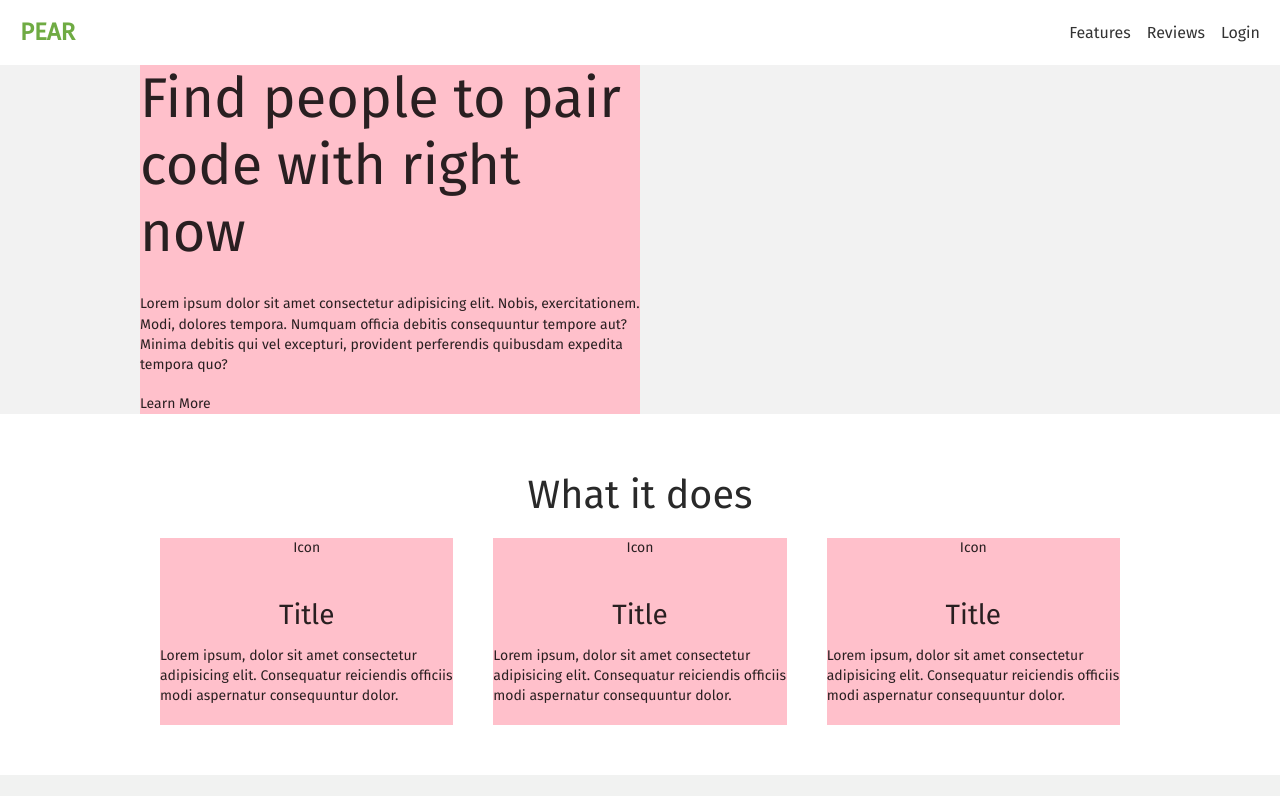
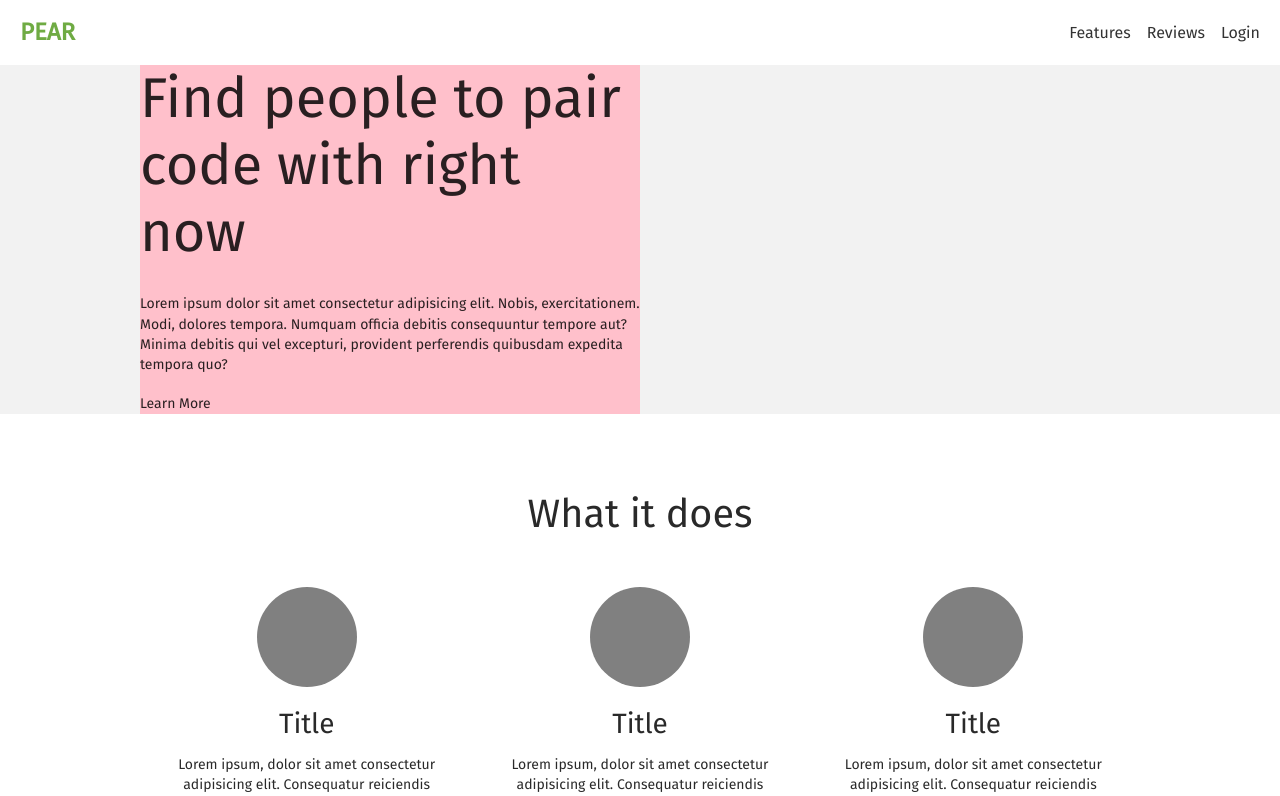
Before and after one commit to chazmcgrill/pair-coding-app, a React (Create React App) app in the folder client/: page / in a window 1280 px wide. Shown: the top 796 px of the page. Built offline with nearby package versions, Linux system fonts and the light colour scheme; no server answers.

Commit message:
Adds Features Styling / Improves Section Styling

```diff
--- a/client/src/app/components/landingpage/Features.js
+++ b/client/src/app/components/landingpage/Features.js
@@ -6,19 +6,19 @@ export default () => (
     <Section title="What it does">
         <div className="features">
             <div className="feature">
-                <div>Icon</div>
+                <div className="feature_icon" />
                 <h3>Title</h3>
-                <p className="feature__text">Lorem ipsum, dolor sit amet consectetur adipisicing elit. Consequatur reiciendis officiis modi aspernatur consequuntur dolor.</p>
+                <p className="feature_text">Lorem ipsum, dolor sit amet consectetur adipisicing elit. Consequatur reiciendis officiis modi aspernatur consequuntur dolor.</p>
             </div>
             <div className="feature">
-                <div>Icon</div>
+                <div className="feature_icon" />
                 <h3>Title</h3>
-                <p className="feature__text">Lorem ipsum, dolor sit amet consectetur adipisicing elit. Consequatur reiciendis officiis modi aspernatur consequuntur dolor.</p>
+                <p className="feature_text">Lorem ipsum, dolor sit amet consectetur adipisicing elit. Consequatur reiciendis officiis modi aspernatur consequuntur dolor.</p>
             </div>
             <div className="feature">
-                <div>Icon</div>
+                <div className="feature_icon" />
                 <h3>Title</h3>
-                <p className="feature__text">Lorem ipsum, dolor sit amet consectetur adipisicing elit. Consequatur reiciendis officiis modi aspernatur consequuntur dolor.</p>
+                <p className="feature_text">Lorem ipsum, dolor sit amet consectetur adipisicing elit. Consequatur reiciendis officiis modi aspernatur consequuntur dolor.</p>
             </div>
         </div>
     </Section>
--- a/client/src/app/components/landingpage/Features.sass
+++ b/client/src/app/components/landingpage/Features.sass
@@ -5,9 +5,12 @@
     margin: 0 auto
 
 .feature
-    background: pink
-    margin: 0 20px
+    margin: 0 30px
     text-align: center
 
-    &__text
-        text-align: left
+    &_icon
+        height: 100px
+        width: 100px
+        background-color: grey
+        margin: 0 auto -20px
+        border-radius: 100%
--- a/client/src/app/components/landingpage/Section.js
+++ b/client/src/app/components/landingpage/Section.js
@@ -5,7 +5,7 @@ const Section = (props) => {
     const { title, children, backgroundColor } = props;
     return (
         <section className="section" style={{ backgroundColor }}>
-            {title && <h2>{title}</h2>}
+            {title && <h2 className="section_title">{title}</h2>}
             {children}
         </section>
     );
--- a/client/src/app/components/landingpage/Section.sass
+++ b/client/src/app/components/landingpage/Section.sass
@@ -1,4 +1,7 @@
 .section
     text-align: center
     background: lightskyblue
-    padding: 1px 0 50px
+    padding: 20px 0 50px
+
+    &_title
+        margin-bottom: 50px
```
